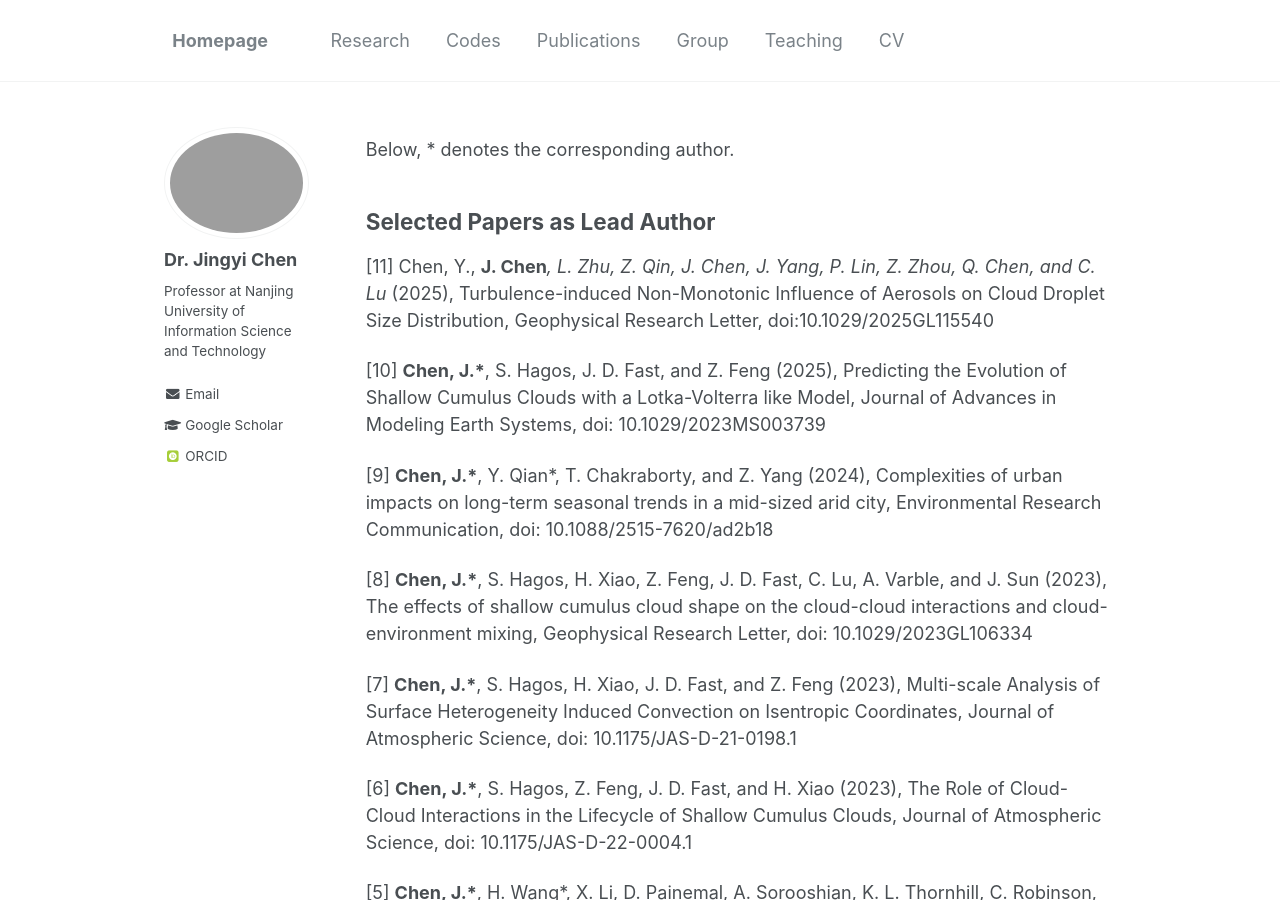
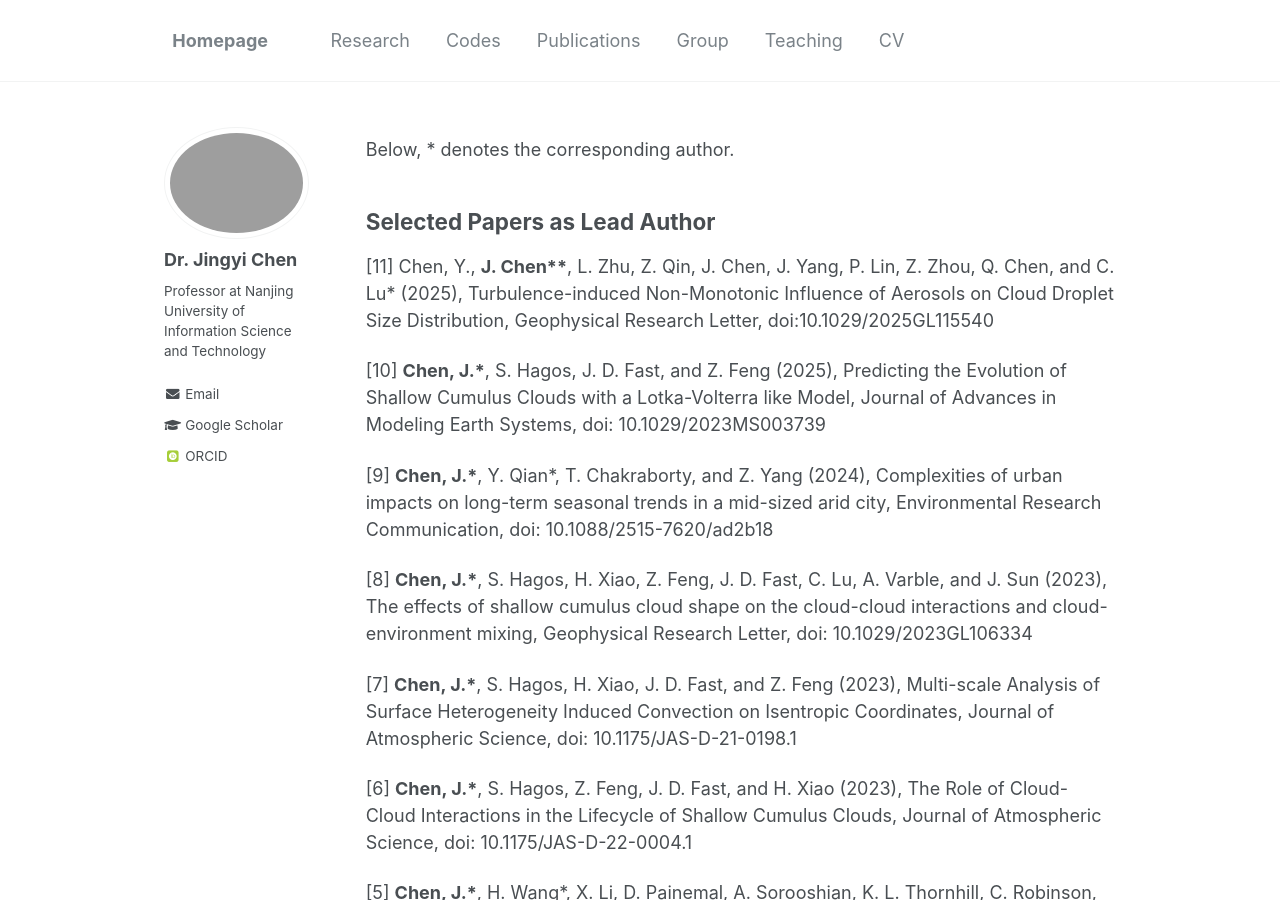
Before and after one commit to Jingyi-Chen/jingyi-chen.github.io, a Jekyll site: the page built from _pages/publications.md, in a window 1280 px wide and 900 px high. Built offline with Jekyll 4.4.1, drawn with Linux system fonts in a browser that asks for light colours; some web fonts are replaced.

Commit message:
Update publications.md

```diff
--- a/_pages/publications.md
+++ b/_pages/publications.md
@@ -8,7 +8,7 @@ Below, * denotes the corresponding author.
 
 Selected Papers as Lead Author
 ---
-[11] Chen, Y., **J. Chen***, L. Zhu, Z. Qin, J. Chen, J. Yang, P. Lin, Z. Zhou, Q. Chen, and C. Lu* (2025), Turbulence-induced Non-Monotonic Influence of Aerosols on Cloud Droplet Size Distribution, Geophysical Research Letter, doi:10.1029/2025GL115540
+[11] Chen, Y., **J. Chen\*\***, L. Zhu, Z. Qin, J. Chen, J. Yang, P. Lin, Z. Zhou, Q. Chen, and C. Lu\* (2025), Turbulence-induced Non-Monotonic Influence of Aerosols on Cloud Droplet Size Distribution, Geophysical Research Letter, doi:10.1029/2025GL115540
 
 [10] **Chen, J.\***, S. Hagos, J. D. Fast, and Z. Feng (2025), Predicting the Evolution of Shallow Cumulus Clouds with a Lotka-Volterra like Model, Journal of Advances in Modeling Earth Systems, doi: 10.1029/2023MS003739
 
```
